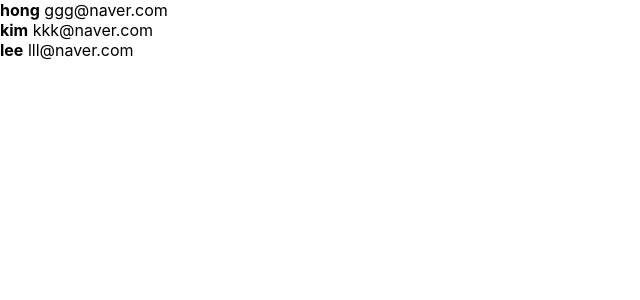
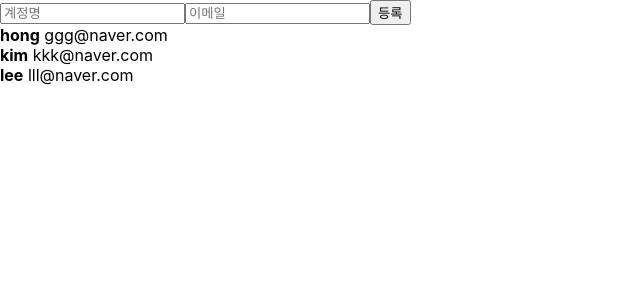
Before and after one commit to supreme-developer/react2, a React (Create React App) app in the folder react-advanced/: page / in a window 1280 px wide. Shown: the top 300 px of the page, without its empty margins (0-640 px from the left). Built offline with nearby package versions, Linux system fonts and the light colour scheme.

Commit message:
[react] UseRef를 이용한 배열 항목 추가하기
 - UseRef로 값을 기억했다가 배열의 index값으로 사용하는 예제임
 - Input OnChange이벤트에 대해서 추가해 봤으며 dom target의 핸들링을 해봄

```diff
--- a/react-advanced/src/App.js
+++ b/react-advanced/src/App.js
@@ -25,7 +25,7 @@
 
 // export default App;
 
-import React, { useRef } from 'react';
+import React, { useRef, useState } from 'react';
 // import Hello from './component/Hello'
 // import Wrapper from './component/Wrapper'
 // import Counter from './component/Counter'
@@ -35,10 +35,26 @@
 // import UserList from './component/UserList'
 // import UserList2 from './component/UserList2'
 import UserListRef from './component/UserListRef'
+import CreateUser from './component/CreateUser'
 
 // isSpecial 만 넣어줄시 isSpecial={true} 와 동일
 function App() {
-  const users = [
+  const [inputs, setInputs] = useState({
+    username : '',
+    email : ''
+  });
+
+  const {username, email} = inputs;
+  const onChange = e => {
+    const {name, value} = e.target;
+    setInputs({
+      ...inputs,
+      [name] : value
+    })
+  }
+
+
+  const [users, setUsers] = useState([
     {
         id : 1,
         username : 'hong',
@@ -54,10 +70,24 @@
         username : 'lee',
         email : 'lll@naver.com'
     }
-  ];
+  ]);
 
   const nextId = useRef(4);
-  const OnCreate = () => {
+  const onCreate = () => {
+    const user = {
+      id : nextId.current,
+      username,
+      email
+    }
+
+    // 배열에 추가할 경우에는 아래와 같이 [] 감싸준다.
+    //setUsers([...users, user]);
+    setUsers(users.concat(user));
+
+    setInputs({
+      username : '',
+      email : ''
+    })
 
     nextId.current += 1;
   };
@@ -72,7 +102,16 @@
     // <InputSample2/>
     // <UserList />
     // <UserList2 />
-    <UserListRef Users={users}/>
+    <>
+      <CreateUser
+       username={username}
+       email={email}
+       onChange={onChange}
+       onCreate={onCreate}/>
+
+      <UserListRef Users={users}/>
+    </>
+
   );
 }
 
--- /dev/null
+++ b/react-advanced/src/component/CreateUser.js
@@ -0,0 +1,23 @@
+import React from 'react'
+
+function CreateUser({username, email, onChange, onCreate}) {
+    return (
+        <div>
+            <input
+             name="username"
+             placeholder="계정명"
+             onChange={onChange}
+             value={username}
+            />
+            <input
+             name="email"
+             placeholder="이메일"
+             onChange={onChange}
+             value={email}
+            />
+            <button onClick={onCreate}>등록</button>
+        </div>
+    )
+}
+
+export default CreateUser;
--- a/react-advanced/src/component/UserListRef.js
+++ b/react-advanced/src/component/UserListRef.js
@@ -11,14 +11,11 @@
 
 
 function UserListRef({Users}) {
-
-
-
     return (
         <div>
              {
                  Users.map(user => (
-                    <User user={user} key={user.idx}/>))
+                    <User user={user} key={user.id}/>))
              }
         </div>
     );
```
Also changed, not shown: 1 other file (tests, documents, lock files or other folders).
